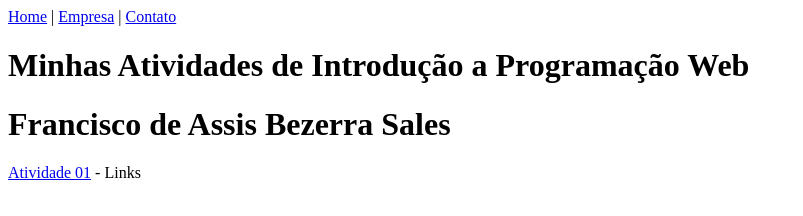
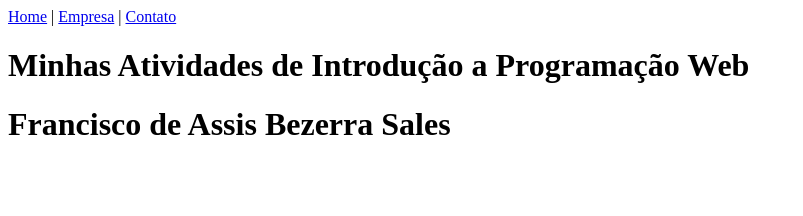
Before and after one commit to FranciscoSales51/ProgramaWeb, a plain HTML site: page Atividade 01/index.html in a window 1280 px wide. Shown: the whole page, without its empty margins (0-803 px from the left). Drawn offline with Linux system fonts and the light colour scheme.

Commit message:
Update index.html

```diff
--- a/Atividade 01/index.html
+++ b/Atividade 01/index.html
@@ -8,7 +8,7 @@
 <h1>Minhas Atividades de Introdução a Programação Web</h1>
 
 <h1>Francisco de Assis Bezerra Sales</h1>
-<a target="_blank"href="file:///C:/Users/Ps%20System/Documents/ProgramaWeb/Atividades/Atividade%2001/index.html">Atividade 01</a> - Links<br>
+
 
 
 
```
